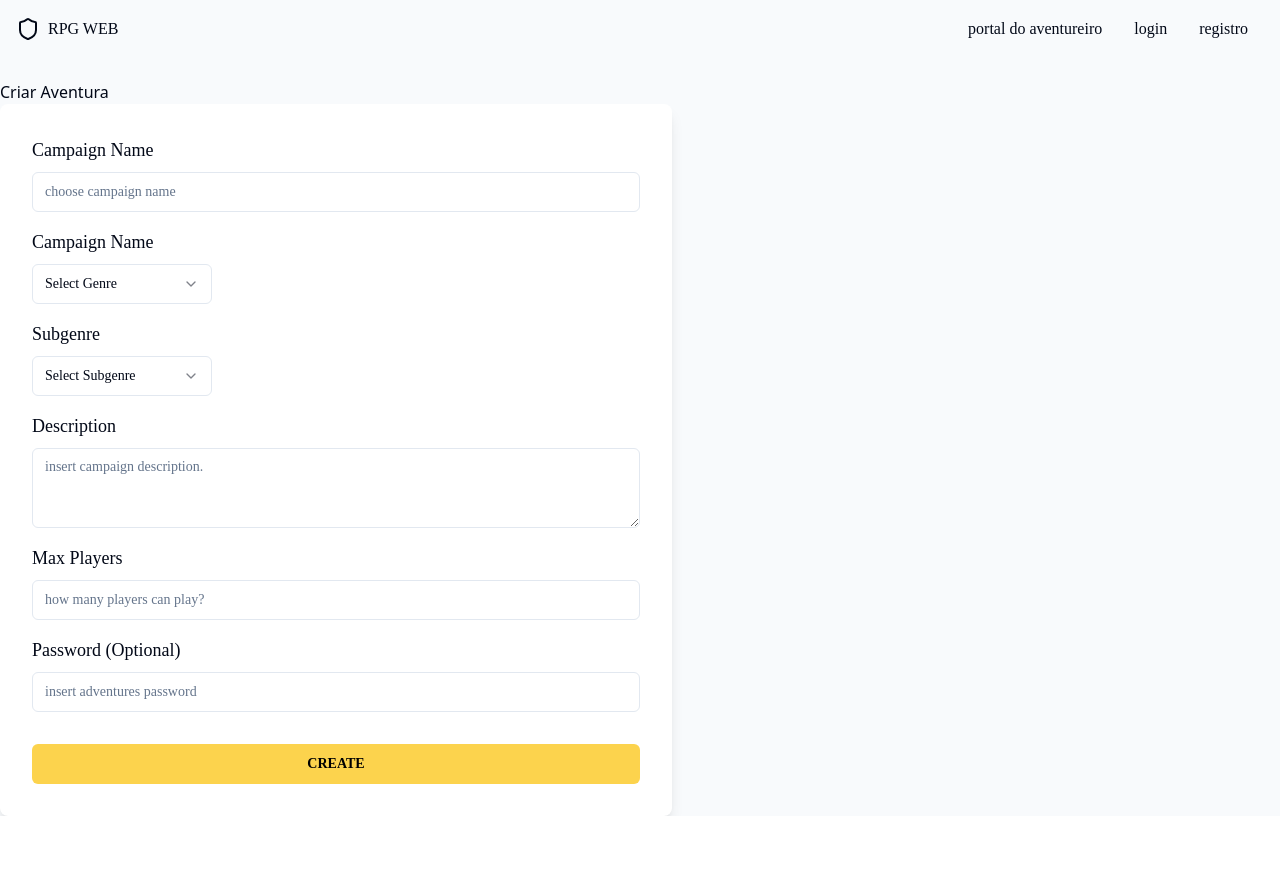
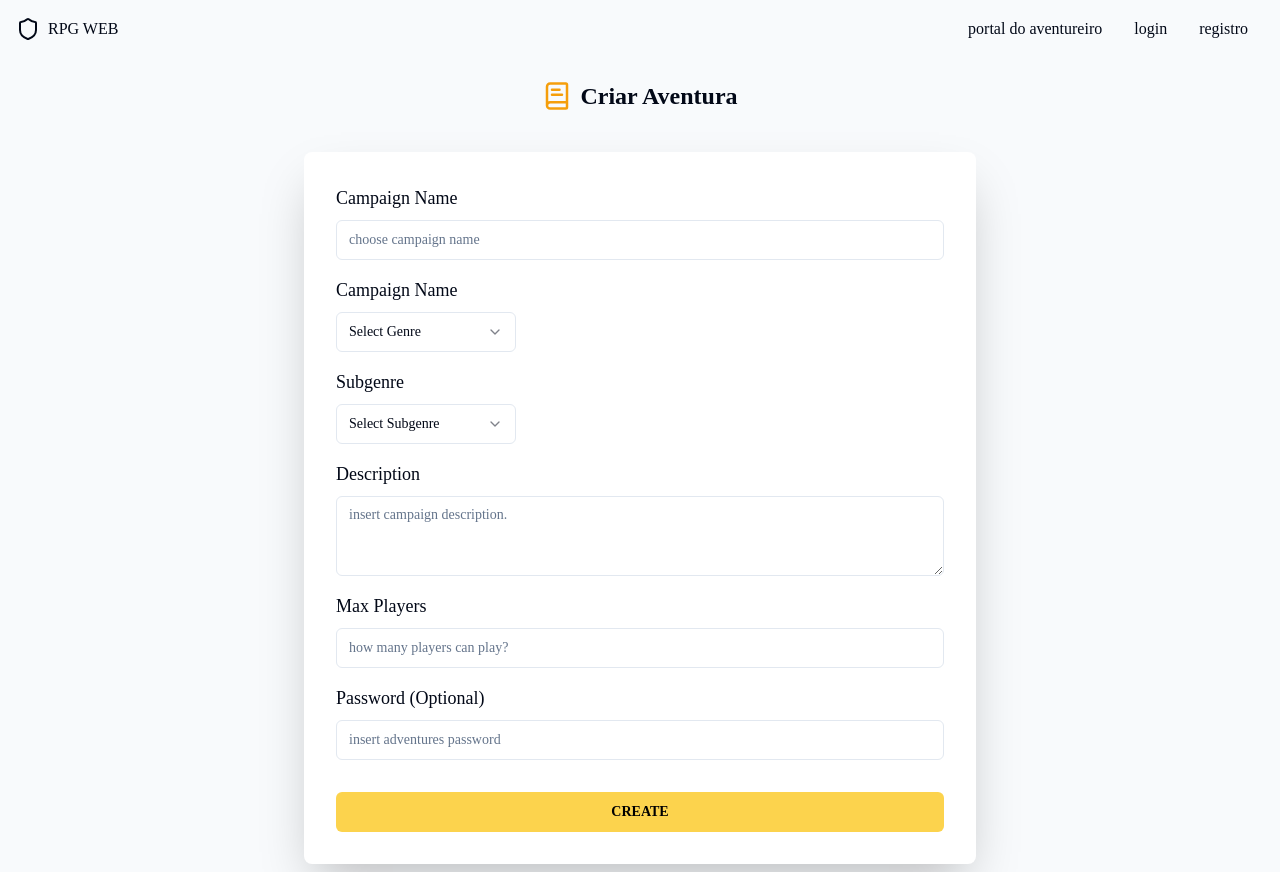
Before and after one commit to DecoXD/rpg-web, a React (Vite) app: page /createadventure in a window 1280 px wide. Before the commit the page ends 816 px from the top, so only its background shows below. Built offline with nearby package versions, Linux system fonts and the light colour scheme.

Commit message:
style(CreateAdventure):implements display flex and box shadow

```diff
--- a/src/pages/createAdventure/CreateAdventure.tsx
+++ b/src/pages/createAdventure/CreateAdventure.tsx
@@ -4,6 +4,7 @@ import { Select, SelectContent, SelectGroup, SelectItem, SelectLabel, SelectTrig
 import { Textarea } from "@/components/ui/textarea";
 import { createAdventureInputs } from "@/constantes";
 import { CreateAdventureInputsProps } from "@/types/ui"
+import { BookText } from "lucide-react";
 
 
 
@@ -41,10 +42,13 @@ const chooseCorrectInput = ({label,name,type,placeholder,inputStyle,options}:Cre
 
 const CreateAdventure = () => {
   return (
-    <div className='pt-20 w-full'>
-      <h2>Criar Aventura</h2>
+    <div className='pt-20 bg-slate-50 p-2 w-full flex flex-col gap-10 justify-center items-center'>
+      <h2 className="text-2xl font-bold font-medieval flex items-center gap-2">
+        <BookText className="text-amber-500" size={30}/>
+        <span>Criar Aventura</span>
+      </h2>
 
-      <form className="w-full max-w-2xl flex flex-col gap-4 p-8 bg-white shadow-lg rounded-lg">
+      <form className="w-full max-w-2xl flex flex-col gap-4 p-8 bg-white shadow-2xl rounded-lg">
         {
           createAdventureInputs.map((item)  =>{
             return(
```
